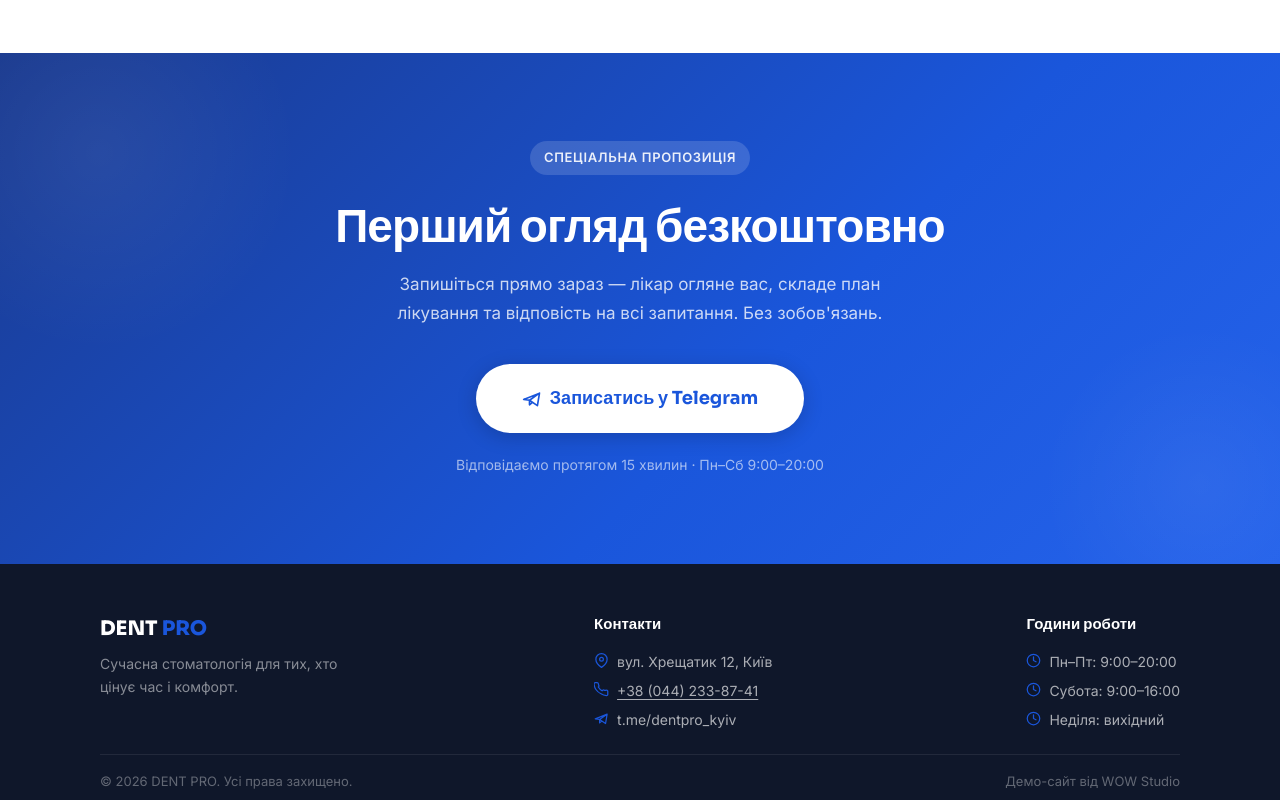
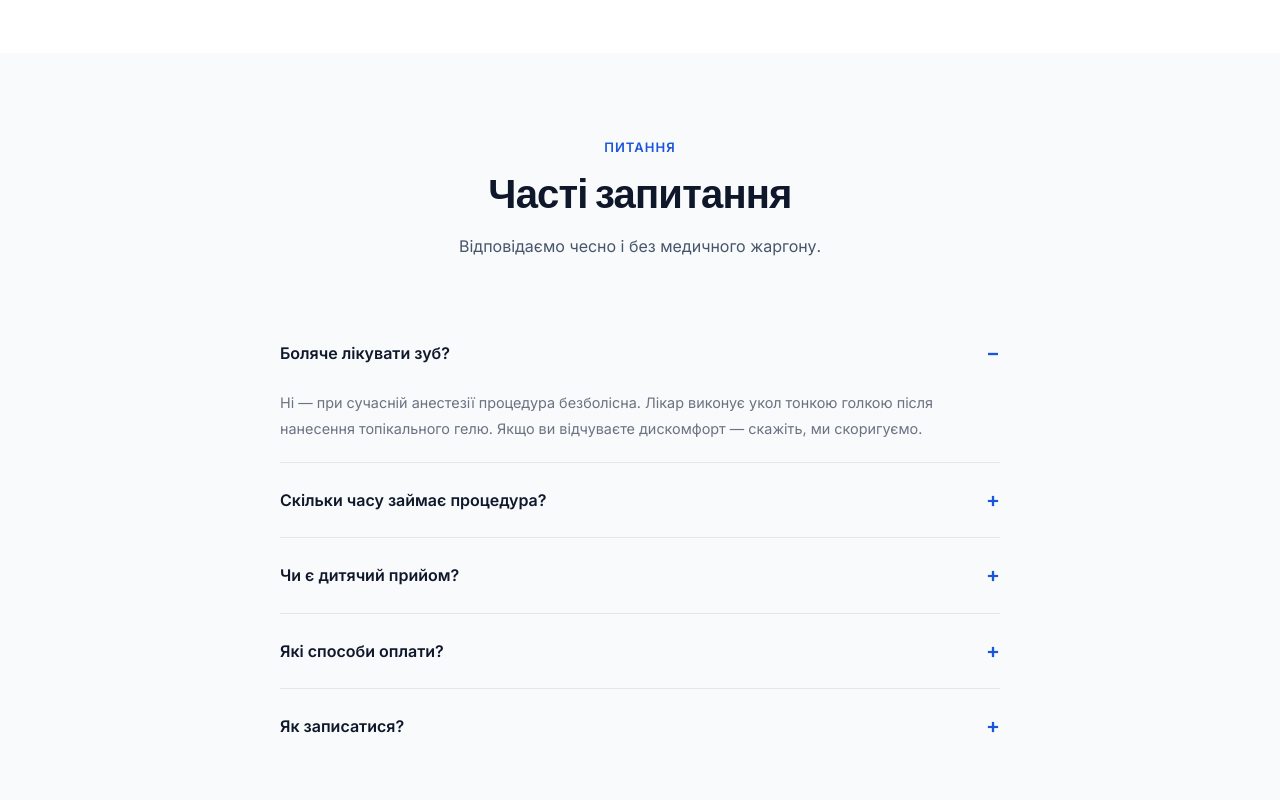
Before and after one commit to wowznahidka/demo-dental, a plain HTML site: page index.html in a window 1280 px wide. Shown: the part 5220-6020 px from the top of the page. Drawn offline with Linux system fonts and the light colour scheme.

Commit message:
Add FAQ section, fix duplicate section ID

```diff
--- a/index.html
+++ b/index.html
@@ -1461,12 +1461,12 @@
       </div>
     </section>
 
-    <!-- ─── REVIEWS ─── -->
-    <section class="section" aria-labelledby="reviews-title">
+    <!-- ─── REVIEWS DETAILED ─── -->
+    <section class="section" aria-labelledby="reviews-detail-title">
       <div class="container">
         <div class="section__header">
           <span class="section__label">Відгуки</span>
-          <h2 class="section__title" id="reviews-title">Що кажуть пацієнти</h2>
+          <h2 class="section__title" id="reviews-detail-title">Що кажуть пацієнти</h2>
           <p class="section__desc">Понад 2000 людей вже обрали DENT PRO. Ось деякі з їхніх відгуків.</p>
         </div>
         <div class="reviews__grid-dental">
@@ -1512,6 +1512,70 @@
         </div>
       </div>
     </section>
+
+    <!-- ─── FAQ ─── -->
+    <section class="section section-alt" id="faq" aria-labelledby="faq-title">
+      <div class="container">
+        <div class="section__header">
+          <span class="section__label">Питання</span>
+          <h2 class="section__title" id="faq-title">Часті запитання</h2>
+          <p class="section__desc">Відповідаємо чесно і без медичного жаргону.</p>
+        </div>
+        <div style="max-width:720px;margin:44px auto 0">
+
+          <details style="border-bottom:1px solid rgba(0,0,0,.08);padding:0" open>
+            <summary style="cursor:pointer;padding:20px 0;font-size:1rem;font-weight:600;color:inherit;list-style:none;display:flex;justify-content:space-between;align-items:center;gap:16px">
+              Боляче лікувати зуб?
+              <span style="font-size:1.3rem;flex-shrink:0;color:var(--blue,#1a6dff)">−</span>
+            </summary>
+            <p style="font-size:.9rem;line-height:1.8;color:#6b7280;padding:0 0 20px">Ні — при сучасній анестезії процедура безболісна. Лікар виконує укол тонкою голкою після нанесення топікального гелю. Якщо ви відчуваєте дискомфорт — скажіть, ми скоригуємо.</p>
+          </details>
+
+          <details style="border-bottom:1px solid rgba(0,0,0,.08);padding:0">
+            <summary style="cursor:pointer;padding:20px 0;font-size:1rem;font-weight:600;color:inherit;list-style:none;display:flex;justify-content:space-between;align-items:center;gap:16px">
+              Скільки часу займає процедура?
+              <span style="font-size:1.3rem;flex-shrink:0;color:var(--blue,#1a6dff)">+</span>
+            </summary>
+            <p style="font-size:.9rem;line-height:1.8;color:#6b7280;padding:0 0 20px">Залежить від процедури. Профогляд — 30 хвилин. Лікування карієсу — 45–60 хвилин. Видалення — 20–40 хвилин. Час завжди уточнюється на початку.</p>
+          </details>
+
+          <details style="border-bottom:1px solid rgba(0,0,0,.08);padding:0">
+            <summary style="cursor:pointer;padding:20px 0;font-size:1rem;font-weight:600;color:inherit;list-style:none;display:flex;justify-content:space-between;align-items:center;gap:16px">
+              Чи є дитячий прийом?
+              <span style="font-size:1.3rem;flex-shrink:0;color:var(--blue,#1a6dff)">+</span>
+            </summary>
+            <p style="font-size:.9rem;line-height:1.8;color:#6b7280;padding:0 0 20px">Так. Лікар з досвідом роботи з дітьми — терплячо пояснюємо, не поспішаємо. Після першого візиту більшість дітей йдуть без страху.</p>
+          </details>
+
+          <details style="border-bottom:1px solid rgba(0,0,0,.08);padding:0">
+            <summary style="cursor:pointer;padding:20px 0;font-size:1rem;font-weight:600;color:inherit;list-style:none;display:flex;justify-content:space-between;align-items:center;gap:16px">
+              Які способи оплати?
+              <span style="font-size:1.3rem;flex-shrink:0;color:var(--blue,#1a6dff)">+</span>
+            </summary>
+            <p style="font-size:.9rem;line-height:1.8;color:#6b7280;padding:0 0 20px">Готівка, всі банківські картки, оплата частинами. Загальну вартість лікування ми озвучуємо до початку роботи — без прихованих доплат.</p>
+          </details>
+
+          <details style="padding:0">
+            <summary style="cursor:pointer;padding:20px 0;font-size:1rem;font-weight:600;color:inherit;list-style:none;display:flex;justify-content:space-between;align-items:center;gap:16px">
+              Як записатися?
+              <span style="font-size:1.3rem;flex-shrink:0;color:var(--blue,#1a6dff)">+</span>
+            </summary>
+            <p style="font-size:.9rem;line-height:1.8;color:#6b7280;padding:0 0 20px">Пишіть у Telegram або телефонуйте. Відповідаємо протягом 15 хвилин у робочий час. Перший огляд — безкоштовно.</p>
+          </details>
+
+        </div>
+      </div>
+    </section>
+    <script>
+    (function(){
+      document.querySelectorAll('#faq details').forEach(function(d){
+        d.addEventListener('toggle',function(){
+          var sym=d.querySelector('summary span');
+          if(sym)sym.textContent=d.open?'−':'+';
+        });
+      });
+    })();
+    </script>
 
     <!-- ─── CTA ─── -->
     <section class="cta-section" aria-labelledby="cta-title">
```
